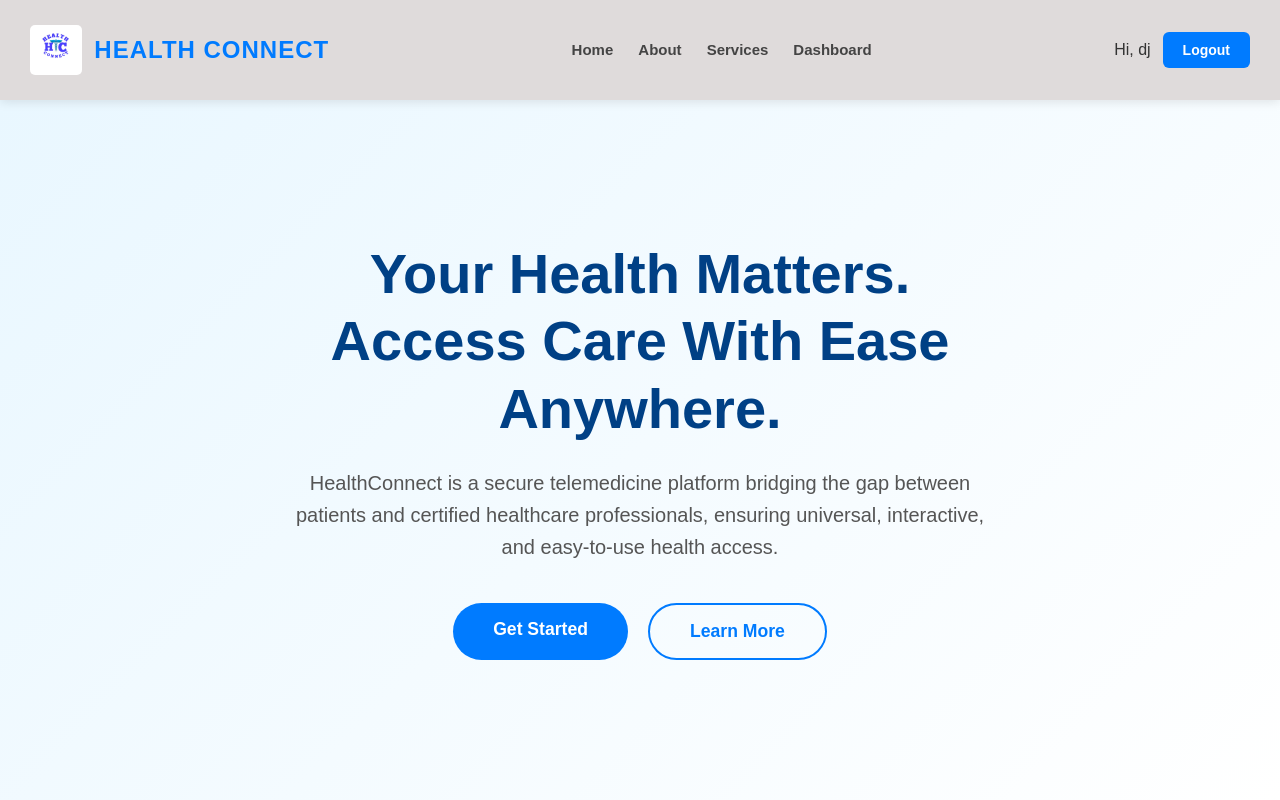
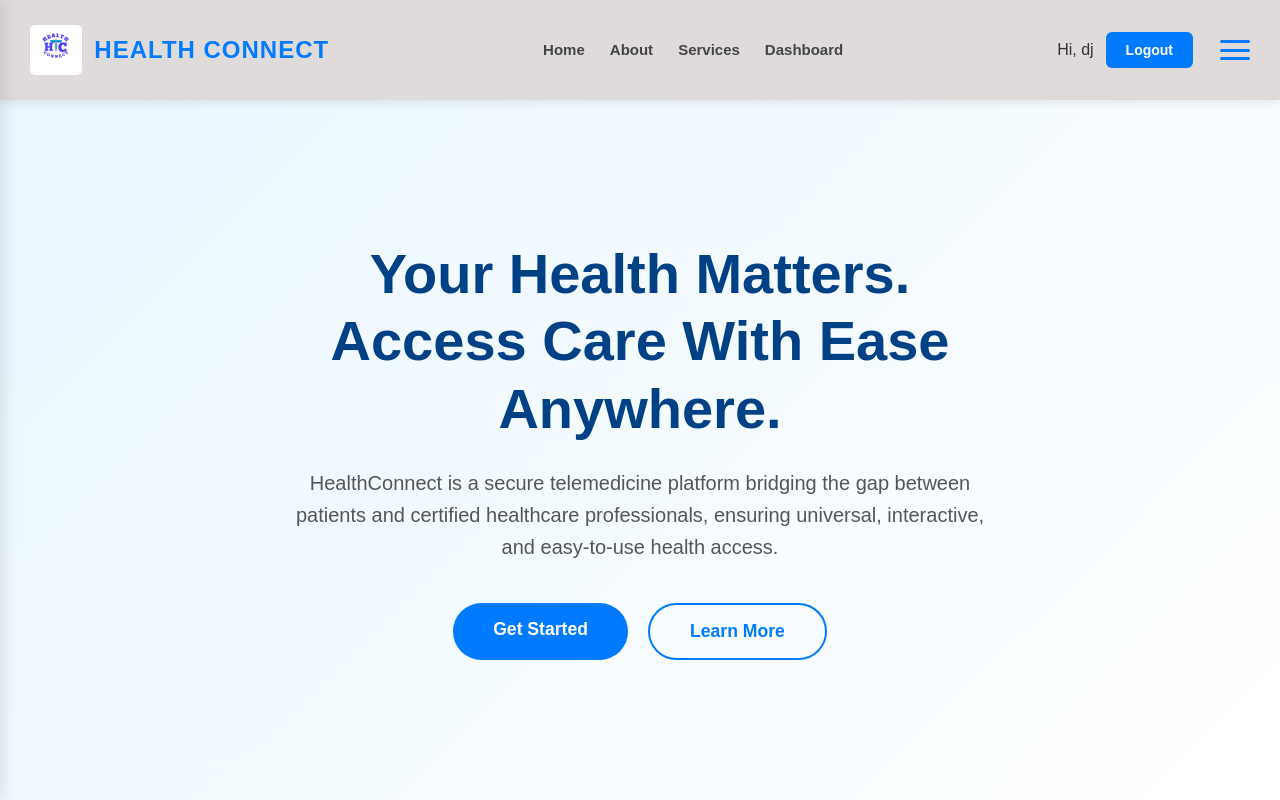
Before and after one commit to DerickOmondi/Health-Connect-system, a Django app: page /healthconnect/ in a window 1280 px wide. Run offline with Django 5.2, Linux system fonts and the light colour scheme; a user stored in the database is signed in.

Commit message:
update the javascript for the interactivity

```diff
--- a/healthconnect/templates/base.html
+++ b/healthconnect/templates/base.html
@@ -7,6 +7,7 @@
 
     {% load static %}
     <link rel="stylesheet" href="{% static 'styles/header.css' %}" />
+    <link rel="stylesheet" href="{% static 'styles/user.css' %}" />
 
     {% block extra_css %}{% endblock %}
   </head>
@@ -15,14 +16,11 @@
       <div class="header-container">
         <div class="logo-group">
           <a href="{% url 'index' %}" class="logo-link">
-            <img
-              src="{% static 'images/logo.jpg' %}"
-              alt="HealthConnect Logo"
-              class="logo-img"
-            />
+            <img src="{% static 'images/logo.jpg' %}" alt="HealthConnect Logo" class="logo-img" />
             <p class="logo-text">HEALTH CONNECT</p>
           </a>
         </div>
+
         <nav class="main-nav">
           <ul>
             <li><a href="{% url 'index' %}" >Home</a></li>
@@ -33,30 +31,44 @@
             {% endif %}
           </ul>
         </nav>
+
         <div class="auth-links">
           {% if user.is_authenticated %}
-          <span class="welcome-text">Hi, {{ user.first_name }}</span>
-          <a href="{% url 'logout' %}" class="auth-link">Logout</a>
+            <span class="welcome-text">Hi, {{ user.first_name }}</span>
+            <a href="{% url 'logout' %}" class="auth-link">Logout</a>
+
+            <div class="dashboard-wrapper">
+                <button id="menu-toggle" class="hamburger-menu" aria-label="Toggle Navigation">
+                    <span class="bar"></span>
+                    <span class="bar"></span>
+                    <span class="bar"></span>
+                </button>
+
+                <nav id="sidebar-menu" class="nav-menu">
+                    <div class="menu-header">
+                        <h3>Menu</h3>
+                    </div>
+                    <ul>
+                        <li><a href="#">My Profile</a></li>
+                        <li><a href="#">Appointments</a></li>
+                        <li><a href="#">Settings</a></li>
+                        <li><a href="{% url 'logout' %}" class="logout-link">Logout</a></li>
+                    </ul>
+                </nav>
+            </div>
           {% else %}
-          <a href="{% url 'login' %}" class="auth-link">Login</a>
-          <a href="{% url 'signup' %}" class="auth-link signup-btn">Sign Up</a>
+            <a href="{% url 'login' %}" class="auth-link">Login</a>
+            <a href="{% url 'signup' %}" class="auth-link signup-btn">Sign Up</a>
           {% endif %}
         </div>
       </div>
     </header>
 
-    {% if messages %}
-    <div class="messages">
-      {% for message in messages %}
-      <div class="alert alert-{{ message.tags }}">{{ message }}</div>
-      {% endfor %}
-    </div>
-    {% endif %}
-
     <main class="base-container">
       {% block content %}{% endblock %}
     </main>
 
+    <script src="{% static 'scripts/buttons.js' %}"></script>
     {% block extra_js %}{% endblock %}
   </body>
 </html>
--- /dev/null
+++ b/static/scripts/buttons.js
@@ -0,0 +1,20 @@
+document.addEventListener('DOMContentLoaded', function() {
+    const menuToggle = document.getElementById('menu-toggle');
+    const sidebarMenu = document.getElementById('sidebar-menu');
+
+    if (menuToggle && sidebarMenu) {
+        menuToggle.addEventListener('click', function(e) {
+            e.stopPropagation();
+            menuToggle.classList.toggle('active');
+            sidebarMenu.classList.toggle('active');
+        });
+
+        // Close when clicking outside
+        document.addEventListener('click', function(event) {
+            if (!sidebarMenu.contains(event.target) && !menuToggle.contains(event.target)) {
+                sidebarMenu.classList.remove('active');
+                menuToggle.classList.remove('active');
+            }
+        });
+    }
+});
--- a/static/styles/user.css
+++ b/static/styles/user.css
@@ -1,87 +1,49 @@
-/* user.css additions */
-
-/* 1. Positioning the Wrapper and Container */
-.dashboard-wrapper {
-    position: relative;
-    overflow-x: hidden; /* Prevents horizontal scroll when menu is hidden */
-}
-
-/* 2. Menu Styling (Hidden by default) */
+/* --- 1. Sidebar Menu --- */
 .nav-menu {
     position: fixed;
     top: 0;
-    left: -250px; /* Start off-screen */
-    width: 250px;
-    height: 100%;
+    left: -280px; /* Off-screen */
+    width: 280px;
+    height: 100vh;
     background-color: #ffffff;
-    box-shadow: 2px 0 10px rgba(0,0,0,0.1);
-    z-index: 1000;
+    box-shadow: 4px 0 15px rgba(0, 0, 0, 0.1);
     transition: left 0.3s ease-in-out;
-    padding-top: 80px; /* Space for the button */
-    margin-top: 100px;
+    z-index: 2000;
+    padding-top: 80px;
 }
 
-/* When the JavaScript adds 'open', the menu slides in */
-.nav-menu.open {
+.nav-menu.active {
     left: 0;
 }
 
-.menu-header {
-    padding: 0 20px 20px;
-    border-bottom: 1px solid #eee;
-    margin-bottom: 10px;
-}
-
-.nav-menu ul {
-    list-style: none;
-    padding: 0;
-}
-
-.nav-menu li a {
-    display: block;
-    padding: 15px 20px;
-    text-decoration: none;
-    color: #333;
-    font-weight: 600;
-    transition: background 0.2s;
-}
-
-.nav-menu li a:hover {
-    background-color: #f0f7ff;
-    color: #007bff;
-}
-
-.logout-link {
-    color: #dc3545 !important; /* Red for logout */
-}
-
-/* 3. Button Strategic Placement */
+/* --- 2. Hamburger Button --- */
 .hamburger-menu {
     display: flex;
     flex-direction: column;
     justify-content: space-between;
     width: 30px;
-    height: 21px;
+    height: 20px; /* Give the container height */
     background: transparent;
     border: none;
     cursor: pointer;
-    position: absolute;
-    top: 25px;
-    left: 20px;
-    z-index: 1001; /* Ensure button stays above the menu */
+    position: relative;
+    margin-left: 15px;
+    z-index: 2100;
+    padding: 0;
 }
 
 .hamburger-menu .bar {
+    display: block;
     width: 100%;
-    height: 3px;
+    height: 3px; /* MUST HAVE HEIGHT TO BE VISIBLE */
     background-color: #007bff;
     border-radius: 10px;
     transition: all 0.3s ease;
 }
 
-/* 4. Button Animation (Turns into X) */
+/* --- 3. Menu Animation --- */
 .hamburger-menu.active .bar:nth-child(1) {
-    transform: translateY(9px) rotate(45deg);
+    transform: translateY(8px) rotate(45deg);
 }
 .hamburger-menu.active .bar:nth-child(2) {
     opacity: 0;
@@ -89,3 +51,24 @@
 .hamburger-menu.active .bar:nth-child(3) {
     transform: translateY(-9px) rotate(-45deg);
 }
+
+/* --- 4. Sidebar Link Styling --- */
+.menu-header {
+    padding: 20px;
+    border-bottom: 1px solid #eee;
+}
+.nav-menu ul {
+    list-style: none;
+    padding: 0;
+}
+.nav-menu li a {
+    display: block;
+    padding: 15px 25px;
+    text-decoration: none;
+    color: #333;
+    font-weight: 600;
+}
+.nav-menu li a:hover {
+    background-color: #f0f7ff;
+    color: #007bff;
+}
```
Also changed, not shown: healthconnect/templates/user.html (+1 -28 lines), db.sqlite3.
